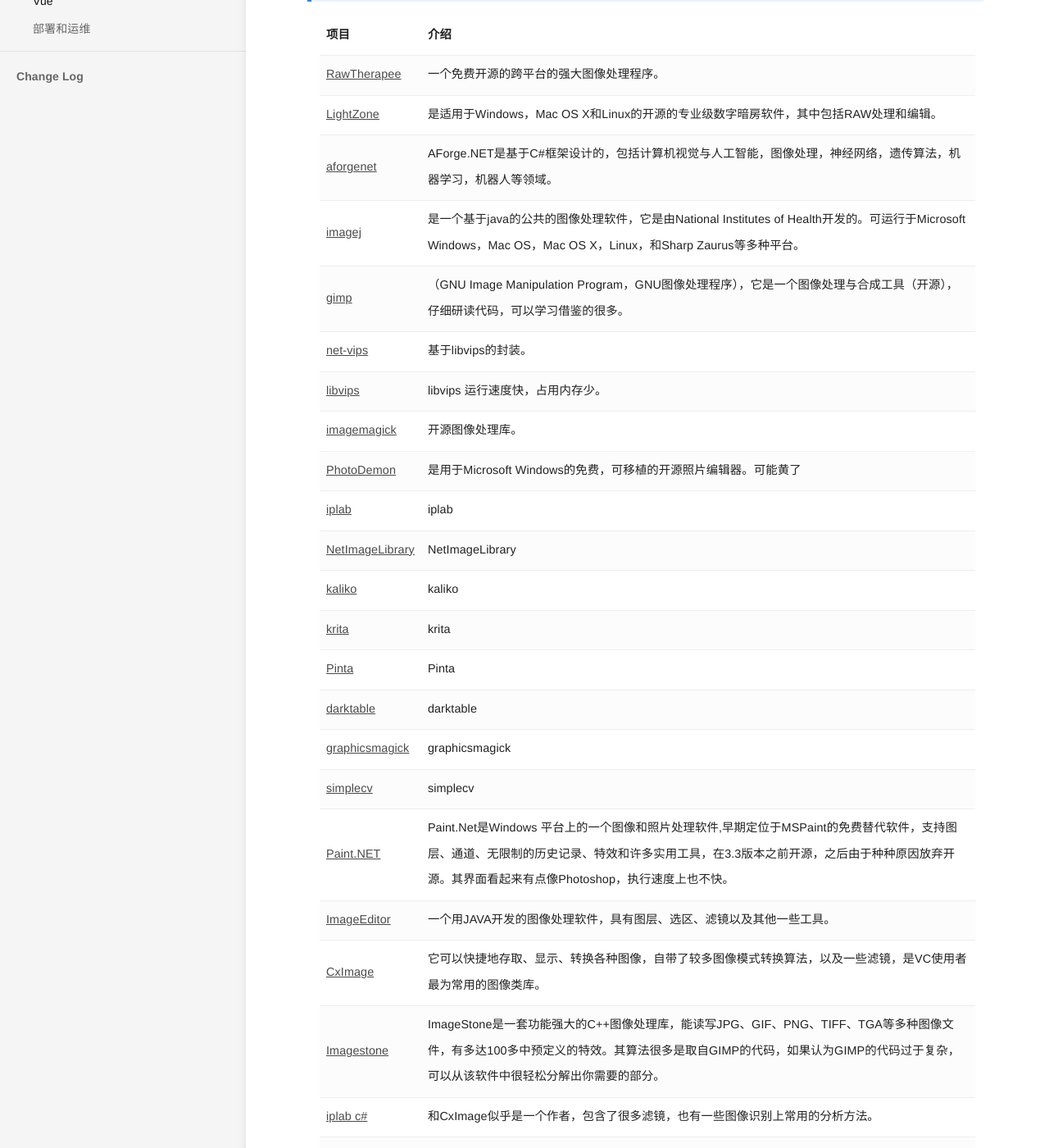
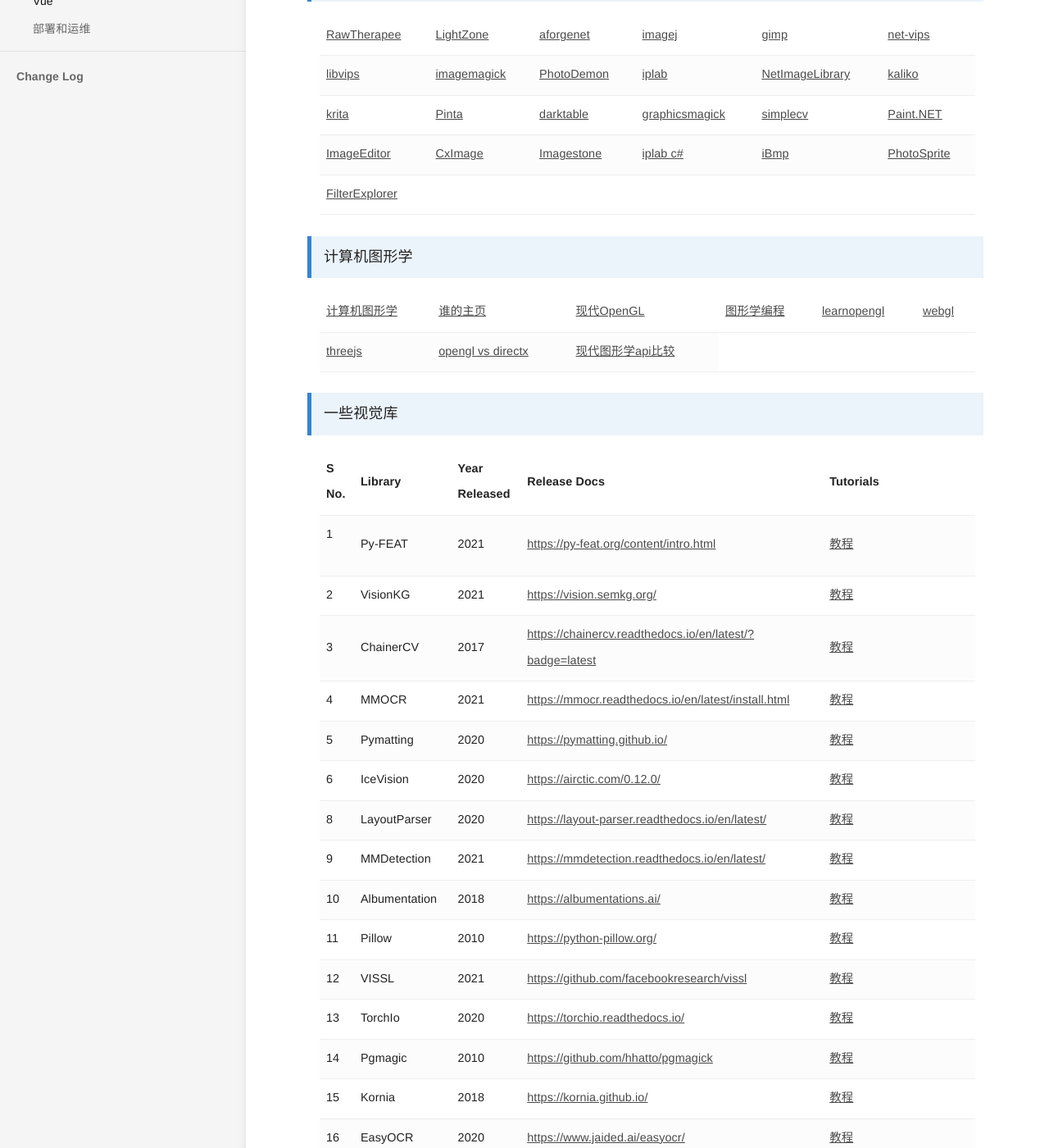
Before and after one commit to bashendixie/Machine_Learning_Notes, a Jekyll site: the page built from _docs/2、计算机视觉/视觉相关库.md, in a window 1280 px wide and 1400 px high, scrolled down 673 px. Shown: the whole window at 82% size. Built offline with Jekyll 4.4.1, drawn with Linux system fonts in a browser that asks for light colours; some web fonts are replaced; some of the changed text lies outside the part shown.

Commit message:
no message

```diff
--- a/_docs/2、计算机视觉/视觉相关库.md
+++ b/_docs/2、计算机视觉/视觉相关库.md
@@ -47,10 +47,7 @@
 	</tbody>
 </table>
 
-
-
-
-> 教学网站
+> 图像教程/资源
 <table width="1033" style="font-size: 0.8em;">
 	<tbody>
 		<tr>
@@ -89,11 +86,11 @@
 			<td>
 				<a href="http://www.cs.cmu.edu/~cil/vision.html">古老视觉</a>
 			</td>
-		</tr>
-		<tr>
 			<td>
 				<a href="http://www.leptonica.org/">leptonica</a>
 			</td>
+		</tr>
+		<tr>
 			<td>
 				<a href="https://homepages.inf.ed.ac.uk/rbf/HIPR2/welcome.htm">HIPR</a>
 			</td>
@@ -118,62 +115,22 @@
 	<tbody>
 		<tr>
 			<td>
-				<strong>
-					项目
-				</strong>
-			</td>
-			<td>
-				<strong>
-					介绍
-				</strong>
-			</td>
-		</tr>
-		<tr>
-			<td>
 				<a href="https://www.rawtherapee.com/">RawTherapee</a>
 			</td>
-			<td>
-				一个免费开源的跨平台的强大图像处理程序。
-			</td>
-		</tr>
-		<tr>
 			<td>
 				<a href="http://www.lightzoneproject.org/">LightZone</a>
 			</td>
 			<td>
-				 是适用于Windows，Mac OS X和Linux的开源的专业级数字暗房软件，其中包括RAW处理和编辑。
-			</td>
-		</tr>
-		<tr>
-			<td>
 				<a href="http://www.aforgenet.com/framework/samples/image_processing.html">aforgenet</a>
 			</td>
-			<td>
-				AForge.NET是基于C#框架设计的，包括计算机视觉与人工智能，图像处理，神经网络，遗传算法，机器学习，机器人等领域。
-			</td>
-		</tr>
-		<tr>
 			<td>
 				<a href="https://imagej.nih.gov/">imagej</a>
 			</td>
 			<td>
-				是一个基于java的公共的图像处理软件，它是由National Institutes of Health开发的。可运行于Microsoft Windows，Mac OS，Mac OS X，Linux，和Sharp Zaurus等多种平台。
-			</td>
-		</tr>
-		<tr>
-			<td>
 				<a href="https://www.gimp.org/">gimp</a>
 			</td>
 			<td>
-				（GNU Image Manipulation Program，GNU图像处理程序），它是一个图像处理与合成工具（开源），仔细研读代码，可以学习借鉴的很多。
-			</td>
-		</tr>
-		<tr>
-			<td>
 				<a href="https://kleisauke.github.io/net-vips/">net-vips</a>
-			</td>
-			<td>
-				基于libvips的封装。
 			</td>
 		</tr>
 		<tr>
@@ -181,47 +138,19 @@
 				<a href="https://github.com/libvips/libvips">libvips</a>
 			</td>
 			<td>
-				libvips 运行速度快，占用内存少。
-			</td>
-		</tr>
-		<tr>
-			<td>
 				<a href="https://imagemagick.org/index.php">imagemagick</a>
 			</td>
-			<td>
-				开源图像处理库。
-			</td>
-		</tr>
-		<tr>
 			<td>
 				<a href="https://photodemon.org/">PhotoDemon</a>
 			</td>
 			<td>
-				是用于Microsoft Windows的免费，可移植的开源照片编辑器。可能黄了
-			</td>
-		</tr>
-		<tr>
-			<td>
 				<a href="https://iplab.dmi.unict.it/">iplab</a>
 			</td>
-			<td>
-				iplab
-			</td>
-		</tr>
-		<tr>
 			<td>
 				<a href="https://github.com/fschultz/NetImageLibrary">NetImageLibrary</a>
 			</td>
 			<td>
-				NetImageLibrary
-			</td>
-		</tr>
-		<tr>
-			<td>
 				<a href="https://kaliko.com/">kaliko</a>
-			</td>
-			<td>
-				kaliko
 			</td>
 		</tr>
 		<tr>
@@ -229,47 +158,19 @@
 				<a href="https://krita.org/zh/">krita</a>
 			</td>
 			<td>
-				krita
-			</td>
-		</tr>
-		<tr>
-			<td>
 				<a href="https://github.com/PintaProject/Pinta">Pinta</a>
 			</td>
-			<td>
-				Pinta
-			</td>
-		</tr>
-		<tr>
 			<td>
 				<a href="http://www.darktable.org/">darktable</a>
 			</td>
 			<td>
-				darktable
-			</td>
-		</tr>
-		<tr>
-			<td>
 				<a href="http://www.graphicsmagick.org/">graphicsmagick</a>
 			</td>
-			<td>
-				graphicsmagick
-			</td>
-		</tr>
-		<tr>
 			<td>
 				<a href="http://simplecv.org/">simplecv</a>
 			</td>
 			<td>
-				simplecv
-			</td>
-		</tr>
-		<tr>
-			<td>
 				<a href="http://www.getpaint.net/">Paint.NET</a>
-			</td>
-			<td>
-				Paint.Net是Windows 平台上的一个图像和照片处理软件,早期定位于MSPaint的免费替代软件，支持图层、通道、无限制的历史记录、特效和许多实用工具，在3.3版本之前开源，之后由于种种原因放弃开源。其界面看起来有点像Photoshop，执行速度上也不快。
 			</td>
 		</tr>
 		<tr>
@@ -277,55 +178,24 @@
 				<a href="http://www.jhlabs.com/">ImageEditor</a>
 			</td>
 			<td>
-				一个用JAVA开发的图像处理软件，具有图层、选区、滤镜以及其他一些工具。
-			</td>
-		</tr>
-		 <tr>
-			<td>
 				<a href="http://www.codeproject.com/KB/graphics/cximage.aspx">CxImage</a>
 			</td>
-			<td>
-				它可以快捷地存取、显示、转换各种图像，自带了较多图像模式转换算法，以及一些滤镜，是VC使用者最为常用的图像类库。
-			</td>
-		</tr>
-		<tr>
 			<td>
 				<a href="http://www.codeproject.com/KB/graphics/ImageStone.aspx">Imagestone</a>
 			</td>
 			<td>
-				  ImageStone是一套功能强大的C++图像处理库，能读写JPG、GIF、PNG、TIFF、TGA等多种图像文件，有多达100多中预定义的特效。其算法很多是取自GIMP的代码，如果认为GIMP的代码过于复杂，可以从该软件中很轻松分解出你需要的部分。
-			</td>
-		</tr>
-		<tr>
-			<td>
 				<a href="https://www.codeproject.com/Articles/9727/Image-Processing-Lab-in-C">iplab c#</a>
 			</td>
-			<td>
-				和CxImage似乎是一个作者，包含了很多滤镜，也有一些图像识别上常用的分析方法。
-			</td>
-		</tr>
-		<tr>
 			<td>
 				<a href="http://www.planet-source-code.com/vb/scripts/ShowCode.asp?txtCodeId=42376&lngWId=1">iBmp</a>
 			</td>
 			<td>
-				虽然在提供的算法上没有什么太多值得说明的地方，但在图像缩放的坐标计算、偏移、图像导航器方面的代码确实值得大家学习。
-			</td>
-		</tr>
-		<tr>
-			<td>
 				<a href="https://files.cnblogs.com/Imageshop/PhotoSprite.rar">PhotoSprite</a>
-			</td>
-			<td>
-				一个国产的用C#开发的类似PHOTOSHOP的软件（太抬举他了），用到了很多图形算法，新手可以参考。
 			</td>
 		</tr>
 		 <tr>
 			<td>
 				<a href="https://files.cnblogs.com/Imageshop/FilterExplorer.rar">FilterExplorer</a>
-			</td>
-			<td>
-				一个小的VC写的图像处理代码，有一些比较好的滤镜代码。
 			</td>
 		</tr>
 	</tbody>
```
